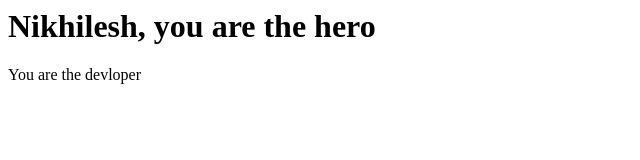
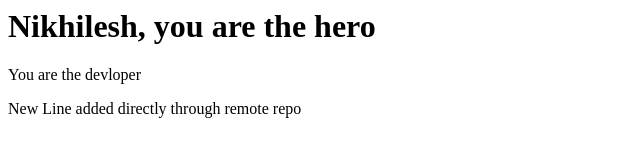
Before and after one commit to nikhilesh02/testrepos, a plain HTML site: page index.html in a window 1280 px wide. Shown: the whole page, without its empty margins (0-640 px from the left). Drawn offline with Linux system fonts and the light colour scheme.

Commit message:
Update index.html
Commit directly by Remote repo

```diff
--- a/index.html
+++ b/index.html
@@ -2,5 +2,6 @@
 	<body>
 		<h1> Nikhilesh, you are the hero </h1>
 		<p> You are the devloper </p>
+		<p> New Line added directly through remote repo </p>
 	</body>
 </html>
```
